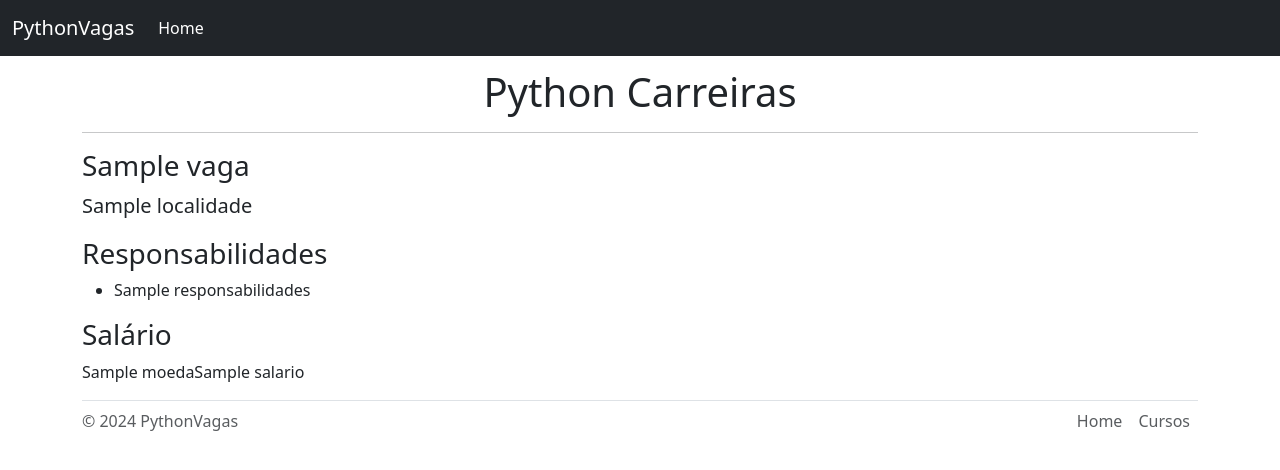
After one commit to wemersonjosedev/Python-Carreiras-V2, a Flask app: template templates/detalhevaga.html in a window 1280 px wide. The commit adds this page. Shown: the top 470 px of the page. Run offline with Flask 3, Linux system fonts and the light colour scheme; the template is opened without the code that fills it: most values are stand-ins (such as "Sample title", 1, 10 or a date in 2020).

Commit message:
Adicionando página de detalhe de vaga

```diff
--- a/app.py
+++ b/app.py
@@ -1,17 +1,28 @@
-from flask import Flask, jsonify, render_template
-from database import carrega_vagas_db
+from flask import Flask, json, jsonify, render_template
+from database import carrega_vagas_db, carrega_vaga_db
 
 app = Flask(__name__)
+
 
 @app.route("/")
 def hello():
     vagas = carrega_vagas_db()
     return render_template("home.html", vagas=vagas)
 
+
 @app.route("/vagas")
 def lista_vagas():
     vagas = carrega_vagas_db()
     return jsonify(vagas)
 
+
+@app.route("/vaga/<id>")
+def mostra_vaga(id):
+    vaga = carrega_vaga_db(id)
+    if not vaga:
+        return "Not Found", 404
+    return render_template("detalhevaga.html", vaga=vaga)
+
+
 if __name__ == "__main__":
     app.run(host='0.0.0.0', debug=True)
--- /dev/null
+++ b/templates/detalhevaga.html
@@ -0,0 +1,37 @@
+<!DOCTYPE html>
+<html lang="en">
+
+<head>
+  <meta charset="UTF-8">
+  <meta http-equiv="X-UA-Compatible" content="IE=edge">
+  <meta name="viewport" content="width=device-width, initial-scale=1.0">
+  <title>{{vaga.titulo}}</title>
+  <link href="https://cdn.jsdelivr.net/npm/bootstrap@5.3.3/dist/css/bootstrap.min.css" rel="stylesheet" integrity="sha384-
+  QWTKZyjpPEjISv5WaRU9OFeRpok6YctnYmDr5pNlyT2bRjXh0JMhjY6hW+ALEwIH" crossorigin="anonymous">
+  <script src="https://cdn.jsdelivr.net/npm/bootstrap@5.3.3/dist/js/bootstrap.bundle.min.js"
+    integrity="sha384-YvpcrYf0tY3lHB60NNkmXc5s9fDVZLESaAA55NDzOxhy9GkcIdslK1eN7N6jIeHz"
+    crossorigin="anonymous"></script>
+</head>
+
+<body>
+  {% include 'includes/navbar.html' %}
+  <div class="container">
+    <h1 class="text-center mt-2 mb-2"> Python Carreiras </h1>
+    <hr>
+    <h3>{{vaga.titulo}}</h3>
+    <p class="lead">{{vaga.localidade}}</p>
+
+    <h3>Responsabilidades</h3>
+    <ul>
+      {% for linha in vaga.responsabilidades.split(".") %}
+      <li>{{ linha }}</li>
+      {% endfor %}
+    </ul>
+    <h3>Salário</h3>
+    <p>{{vaga.moeda}}{{vaga.salario}}</p>
+  </div>
+
+  {% include 'includes/footer.html' %}
+</body>
+
+</html>
--- a/templates/includes/vagas_item.html
+++ b/templates/includes/vagas_item.html
@@ -13,6 +13,6 @@
     </div>
   </div>
   <div class="col-lg-1 col-md-1 col-3">
-    <a href="mailto:wemerson@amigosdedeus.com?subject=Vaga {{vaga.titulo}}" type="button" class="btn btn-outline-primary"">Aplicar</a>
+    <a href="/vaga/{{vaga.id}}" type="button" class="btn btn-outline-primary"">Aplicar</a>
   </div>
 </div>
```
Also changed, not shown: database.py (+10 -0 lines).
